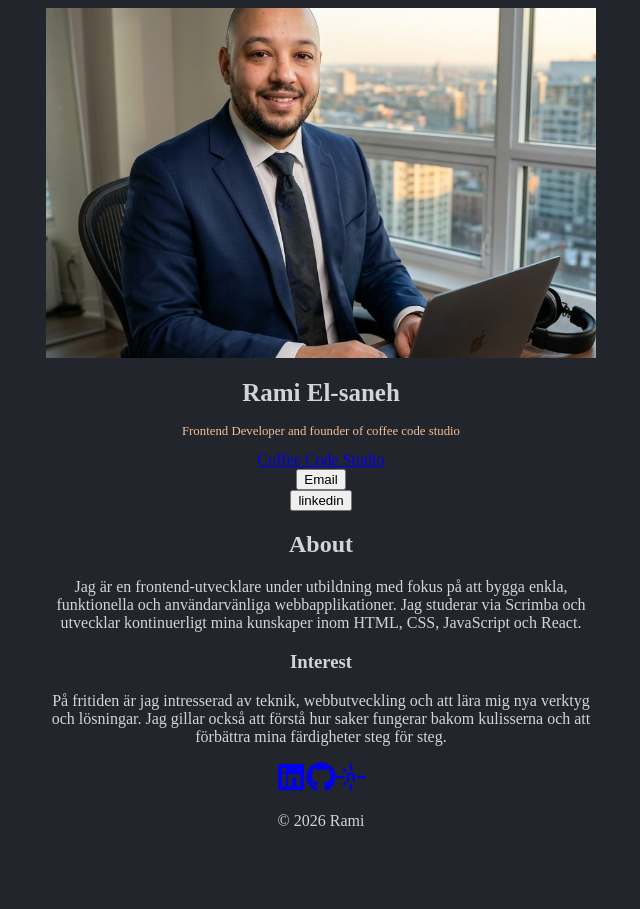
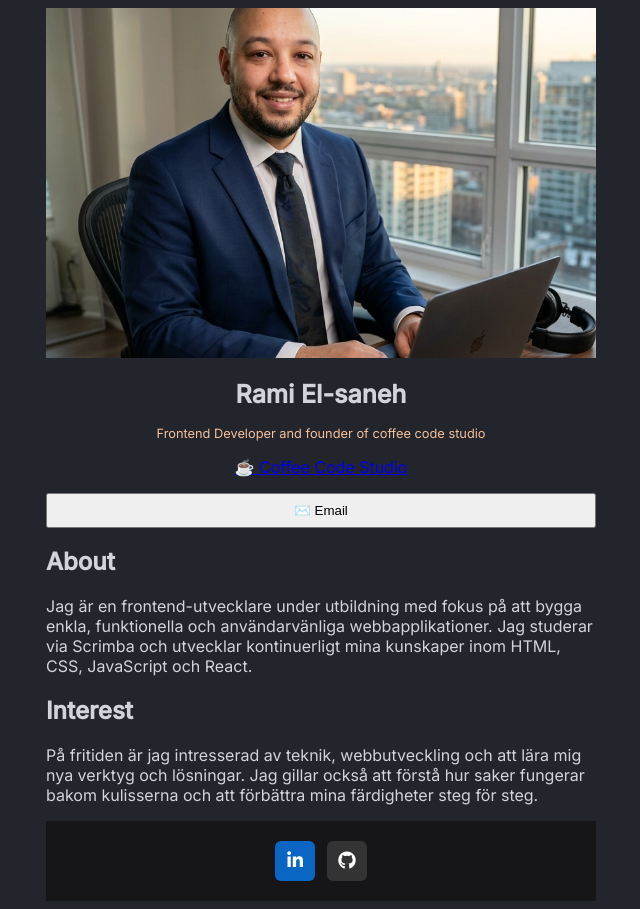
Before and after one commit to CoffeeCodeStudio/Digital-business-card-react, a React (Vite) app in the folder mitt-projekt/: page / in a window 1280 px wide. Shown: the whole page, without its empty margins (319-959 px from the left). Before the commit the page ends 846 px from the top, so only its background shows below. Built offline with nearby package versions, Linux system fonts and the light colour scheme.

Commit message:
design uppgrade, added footer

```diff
--- a/mitt-projekt/index.html
+++ b/mitt-projekt/index.html
@@ -1,6 +1,11 @@
 <!doctype html>
 <html lang="sv">
   <head>
+<!-- Font Awesome -->
+	<link rel="stylesheet" href="https://cdnjs.cloudflare.com/ajax/libs/font-awesome/6.5.0/css/all.min.css">
+<!--google font-->
+<link href="https://fonts.googleapis.com/css2?family=Inter:wght@400;500&family=Montserrat:wght@700&display=swap" rel="stylesheet">
+
     <meta charset="UTF-8" />
     <link rel="icon" type="image/svg+xml" href="/favicon.svg" />
     <meta name="viewport" content="width=device-width, initial-scale=1.0" />
--- a/mitt-projekt/src/Footer.jsx
+++ b/mitt-projekt/src/Footer.jsx
@@ -1,26 +1,14 @@
-import { FaLinkedin, FaGithub } from 'react-icons/fa'; // Lägg till denna!
-import { SiNetlify } from 'react-icons/si';           // Lägg till denna!
+export default function Footer() {
+	return (
 
-export default function Footer() {
-  return (
-    <footer className="footer">
-      <div className="footer-icons">
+			<footer class="footer">
+  				<a href="https://www.linkedin.com/in/rami-e-453b77330/" target="_blank" class="icon linkedin">
+    		<i class="fab fa-linkedin-in"></i>
+  				</a>
+  <a href="https://github.com/CoffeeCodeStudio" target="_blank" class="icon github">
+    <i class="fab fa-github"></i>
+  </a>
 
-        {/* LinkedIn - Glöm inte att lägga till denna länk också om du vill ha den */}
-        <a href="https://linkedin.com/in/DITT-NAMN" target="_blank" rel="noreferrer" aria-label="LinkedIn">
-          <FaLinkedin size={30} />
-        </a>
-
-        <a href="https://github.com/DITT-ANVÄNDARNAMN" target="_blank" rel="noreferrer" aria-label="GitHub">
-          <FaGithub size={30} />
-        </a>
-
-        <a href="https://app.netlify.com/teams/DITT-NAMN" target="_blank" rel="noreferrer" aria-label="Netlify">
-          <SiNetlify size={30} />
-        </a>
-
-      </div>
-      <p>&copy; 2026 Rami</p>
-    </footer>
-  );
+		</footer>
+	)
 }
--- a/mitt-projekt/src/Info.jsx
+++ b/mitt-projekt/src/Info.jsx
@@ -2,6 +2,7 @@ import ramiIgm from "./assets/rami.png"
 export default function Info() {
 	return (
 		<div className="card_info">
+
 			<img src={ramiIgm} alt="image of Rami El-saneh" width="100px"/>
 			<h1>
 				Rami El-saneh
@@ -10,15 +11,14 @@ export default function Info() {
 				Frontend Developer and founder of coffee code studio
 			</p>
 			<a href="https://coffeecodestudio.se">
-			Coffee Code Studio
+			<p>☕ Coffee Code Studio</p>
 			</a>
 
+			<div class="btn">
 				<button>
-					Email
+				✉️	Email
 				</button>
-				<button>
-					linkedin
-				</button>
+			</div>
 
 		</div>
 	)
--- a/mitt-projekt/src/Interest.jsx
+++ b/mitt-projekt/src/Interest.jsx
@@ -1,9 +1,9 @@
 export default function About() {
 	return (
 		<div>
-			<h3>
+			<h2>
 				Interest
-			</h3>
+			</h2>
 			<p>
 				På fritiden är jag intresserad av teknik, webbutveckling och att lära mig nya verktyg och lösningar. Jag gillar också att förstå hur saker fungerar bakom kulisserna och att förbättra mina färdigheter steg för steg.
 			</p>
--- a/mitt-projekt/src/index.css
+++ b/mitt-projekt/src/index.css
@@ -1,8 +1,16 @@
 body {
 	background-color: #23252C;
 	color: #D1D5DB;
+	font-family: 'Inter', sans-serif;
+}
+/*General settings*/
+h2, h3 {
+	text-align: left;
 }
 /*card info section*/
+.card_info {
+	text-align: center;
+}
 h1 {
 	font-weight: 700;
 	font-style: Bold;
@@ -10,7 +18,6 @@ h1 {
 }
 .app-container {
 	max-width: 550px;
-	text-align: center;
 	margin: 0 auto;
 }
 .card_title {
@@ -22,12 +29,52 @@ img {
   height: 350px;
   object-fit: cover;
 }
-.card_info {
+.btn {
+	display: flex;
+	margin:.83rem 0;
+	width: 100%;
+}
+button {
+	width: 100%;
+	padding: .5rem;
 
 }
-button {
-	display: flex;
+/*About*/
 
-	margin: 0 auto;
+/*Interest*/
 
+/*Footer*/
+.footer {
+  display: flex;
+  justify-content: center;
+  gap: 12px;
+  padding: 20px;
+  background-color: #161619;
 }
+
+.icon {
+  width: 40px;
+  height: 40px;
+  display: flex;
+  align-items: center;
+  justify-content: center;
+  border-radius: 6px; /* fyrkant med lite rundning */
+  background: #222;
+  color: white;
+  text-decoration: none;
+  transition: 0.2s;
+  font-size: 18px;
+}
+
+.icon:hover {
+  transform: scale(1.1);
+}
+
+/* specifika färger */
+.linkedin {
+  background: #0A66C2;
+}
+
+.github {
+  background: #333;
+}
```
